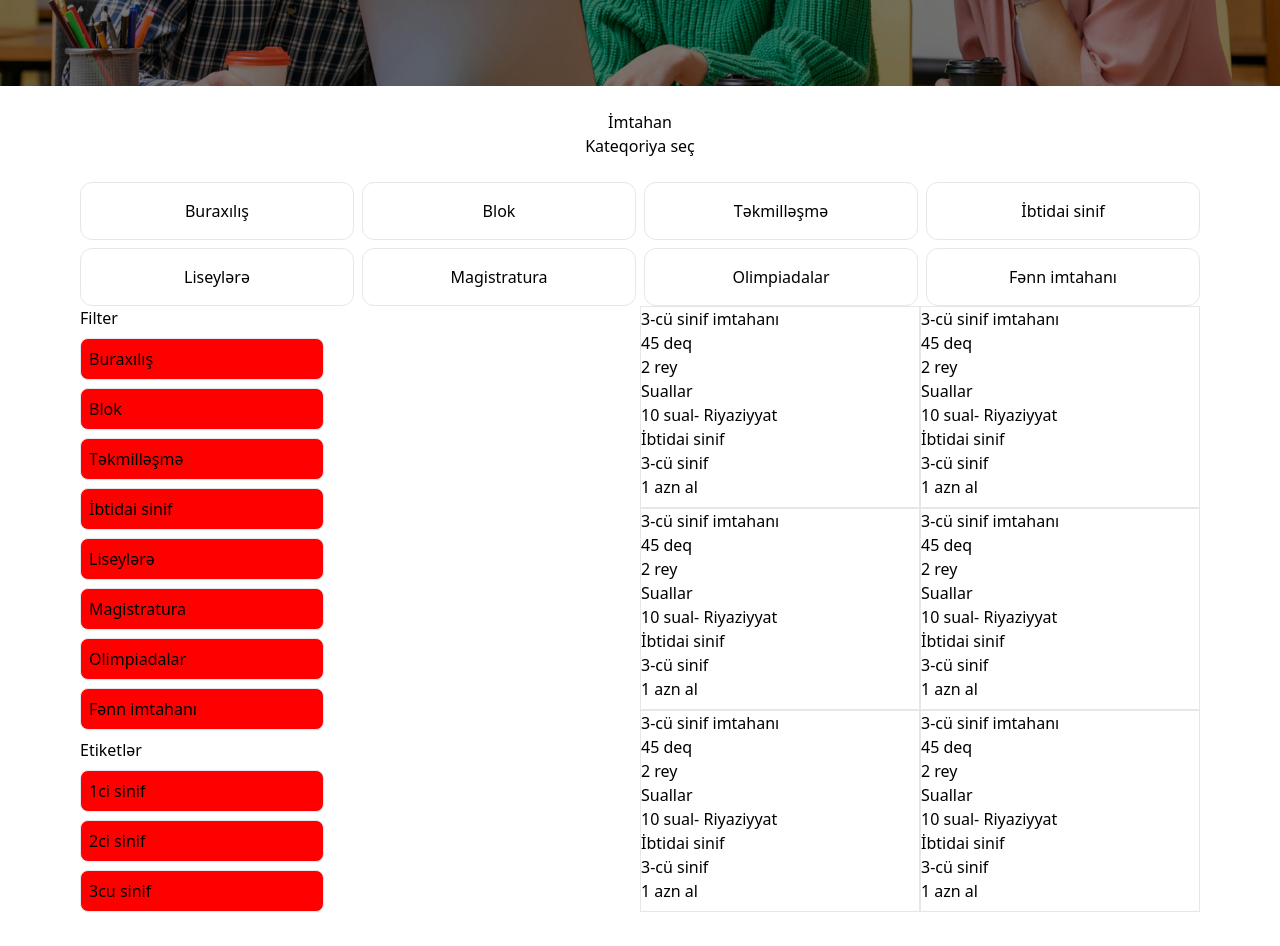
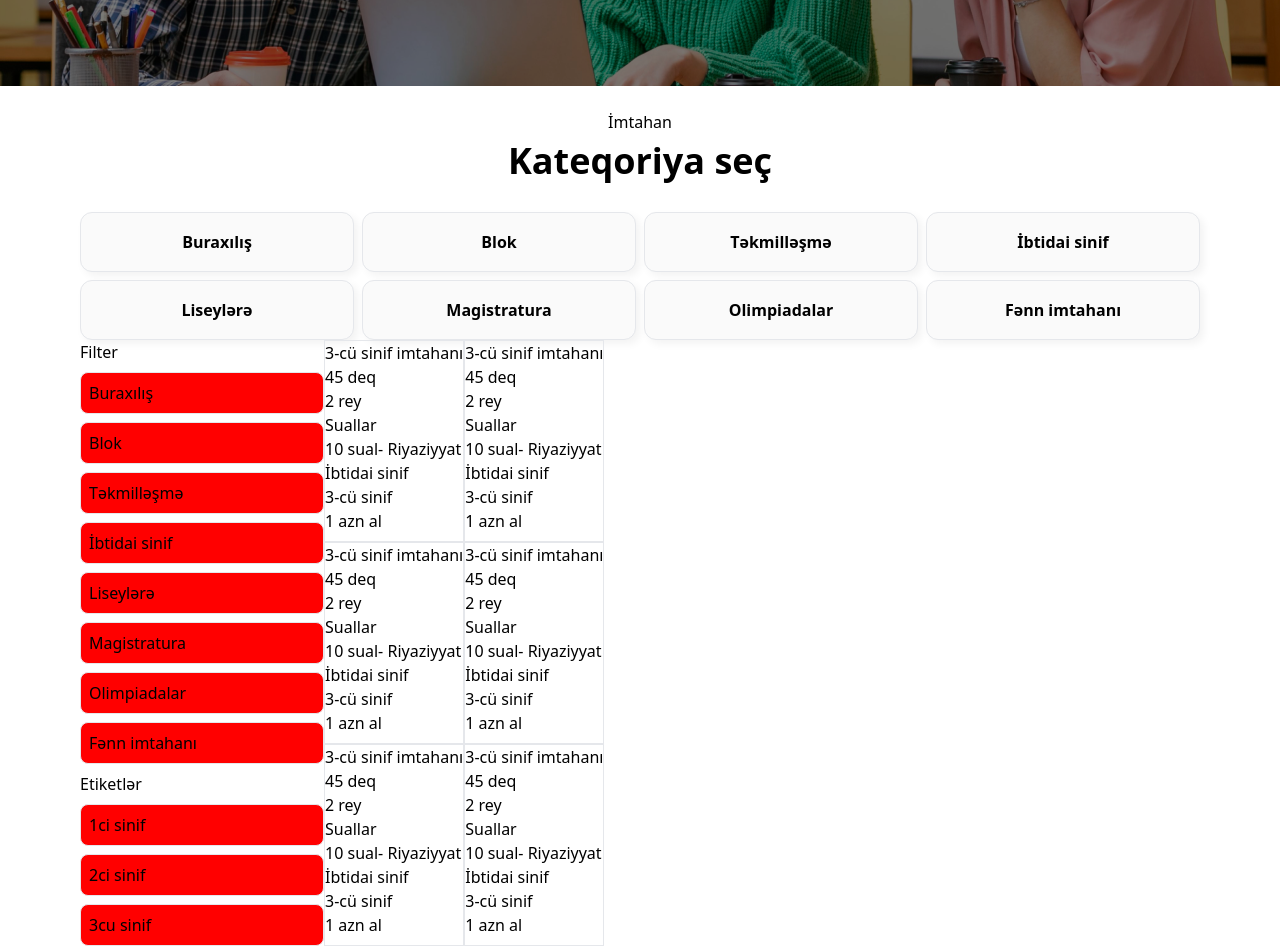
Before and after one commit to QulamSamadli/task166, a React (Vite) app: page /imtahanlar in a window 1280 px wide. Shown: the part 600-1546 px from the top of the page. Before the commit the page ends 1512 px from the top, so only its background shows below. Built offline with nearby package versions, Linux system fonts and the light colour scheme.

Commit message:
added quiz section

```diff
--- a/src/Components/Category/index.jsx
+++ b/src/Components/Category/index.jsx
@@ -11,14 +11,14 @@ const Category = () => {
         <div className='container grid grid-cols-1 text-center'>
             <div className='text-center my-6'>
                 <p>İmtahan</p>
-                <h2>Kateqoriya seç</h2>
+                <h2 className='text-[36px] font-bold'>Kateqoriya seç</h2>
             </div>
             <div className='grid grid-cols-4 gap-2 '>
                 {
                     categories.map(({ id, title, category }) => {
-                        return <div className='border rounded-xl p-4' onClick={() => {
+                        return <button className='shadow-[4px_4px_8px_0px_#0000000D] font-semibold  p-4 h-[60px] bg-[#FAFAFA] border rounded-xl ' onClick={() => {
                             setCategory(category)
-                        }} key={id}>{title}</div>
+                        }} key={id}>{title}</button>
                     })
                 }
             </div>
@@ -26,4 +26,6 @@ const Category = () => {
     )
 }
 
+
+
 export default Category
--- a/src/Components/Filter/index.jsx
+++ b/src/Components/Filter/index.jsx
@@ -3,7 +3,7 @@ import { categories, details } from '../../data';
 
 const Filter = () => {
   return (
-    <div className='container grid grid-cols-2 '>
+    <div className='container flex '>
       <div className='grid grid-cols-1 items-start gap-2'>
       <h2>Filter</h2>
         {
```
